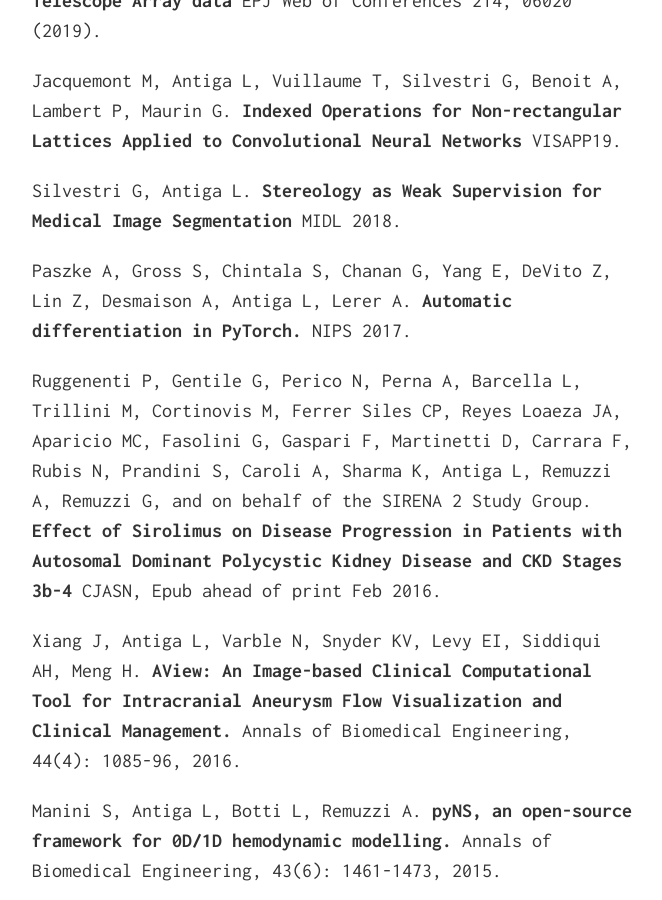
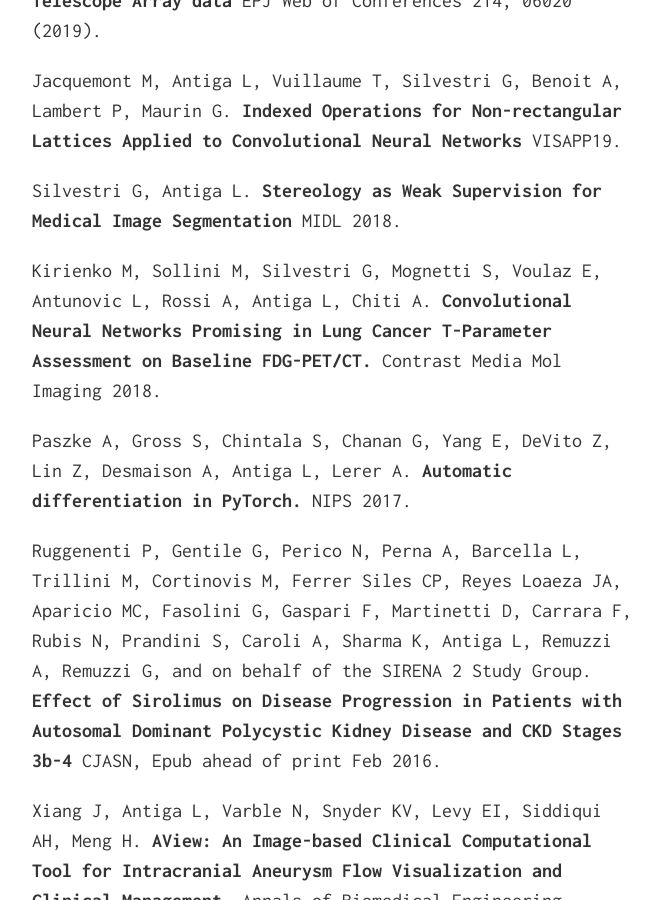
Before and after one commit to lantiga/lantiga.github.com, a Jekyll site: the page built from publications.html, in a window 1280 px wide and 900 px high, scrolled down 554 px. Shown: the whole window, without its empty margins (308-970 px from the left). Built offline with Jekyll 4.4.1, drawn with Linux system fonts in a browser that asks for light colours; Markdown is read by kramdown in place of the engine named in the settings.

Commit message:
Added publication

```diff
--- a/_includes/publications.md
+++ b/_includes/publications.md
@@ -7,6 +7,7 @@
 * Vuillaume T, Jacquemont M, Antiga L, Benoit A, Lambert P, Maurin G, Silvestri G, and the CTA Consortium **GammaLearn - first steps to apply Deep Learning to the Cherenkov Telescope Array data** EPJ Web of Conferences 214, 06020 (2019).
 * Jacquemont M, Antiga L, Vuillaume T, Silvestri G, Benoit A, Lambert P, Maurin G. **Indexed Operations for Non-rectangular Lattices Applied to Convolutional Neural Networks** VISAPP19.
 * Silvestri G, Antiga L. **Stereology as Weak Supervision for Medical Image Segmentation** MIDL 2018.
+* Kirienko M, Sollini M, Silvestri G, Mognetti S, Voulaz E, Antunovic L, Rossi A, Antiga L, Chiti A. **Convolutional Neural Networks Promising in Lung Cancer T-Parameter Assessment on Baseline FDG-PET/CT.** Contrast Media Mol Imaging 2018.
 * Paszke A, Gross S, Chintala S, Chanan G, Yang E, DeVito Z, Lin Z, Desmaison A, Antiga L, Lerer A. **Automatic differentiation in PyTorch.** NIPS 2017.
 * Ruggenenti P, Gentile G, Perico N, Perna A, Barcella L, Trillini M, Cortinovis M, Ferrer Siles CP, Reyes Loaeza JA, Aparicio MC, Fasolini G, Gaspari F, Martinetti D, Carrara F, Rubis N, Prandini S, Caroli A, Sharma K, Antiga L, Remuzzi A, Remuzzi G, and on behalf of the SIRENA 2 Study Group. **Effect of Sirolimus on Disease Progression in Patients with Autosomal Dominant Polycystic Kidney Disease and CKD Stages 3b-4** CJASN, Epub ahead of print Feb 2016.
 * Xiang J, Antiga L, Varble N, Snyder KV, Levy EI, Siddiqui AH, Meng H. **AView: An Image-based Clinical Computational Tool for Intracranial Aneurysm Flow Visualization and Clinical Management.** Annals of Biomedical Engineering, 44(4): 1085-96, 2016.
```
